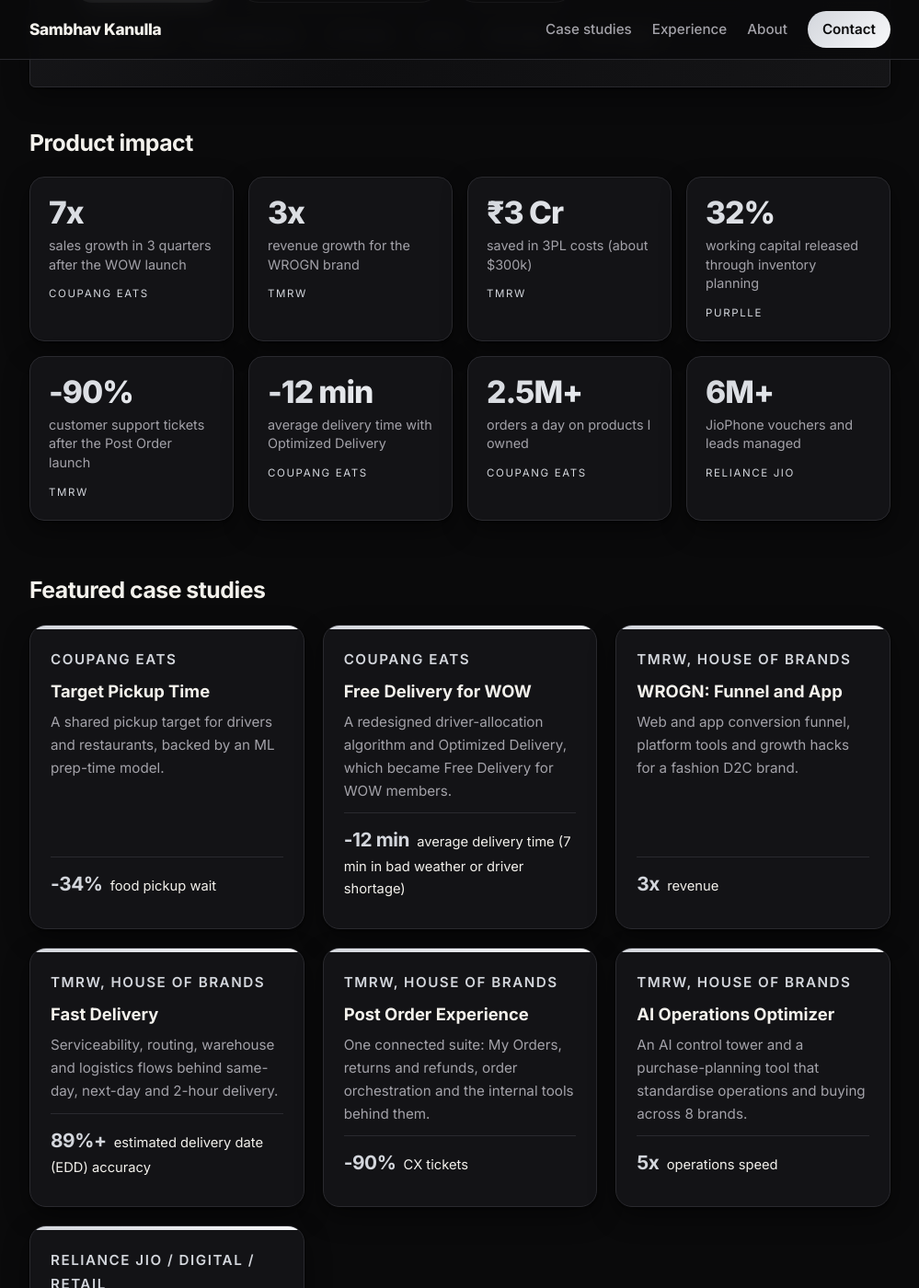
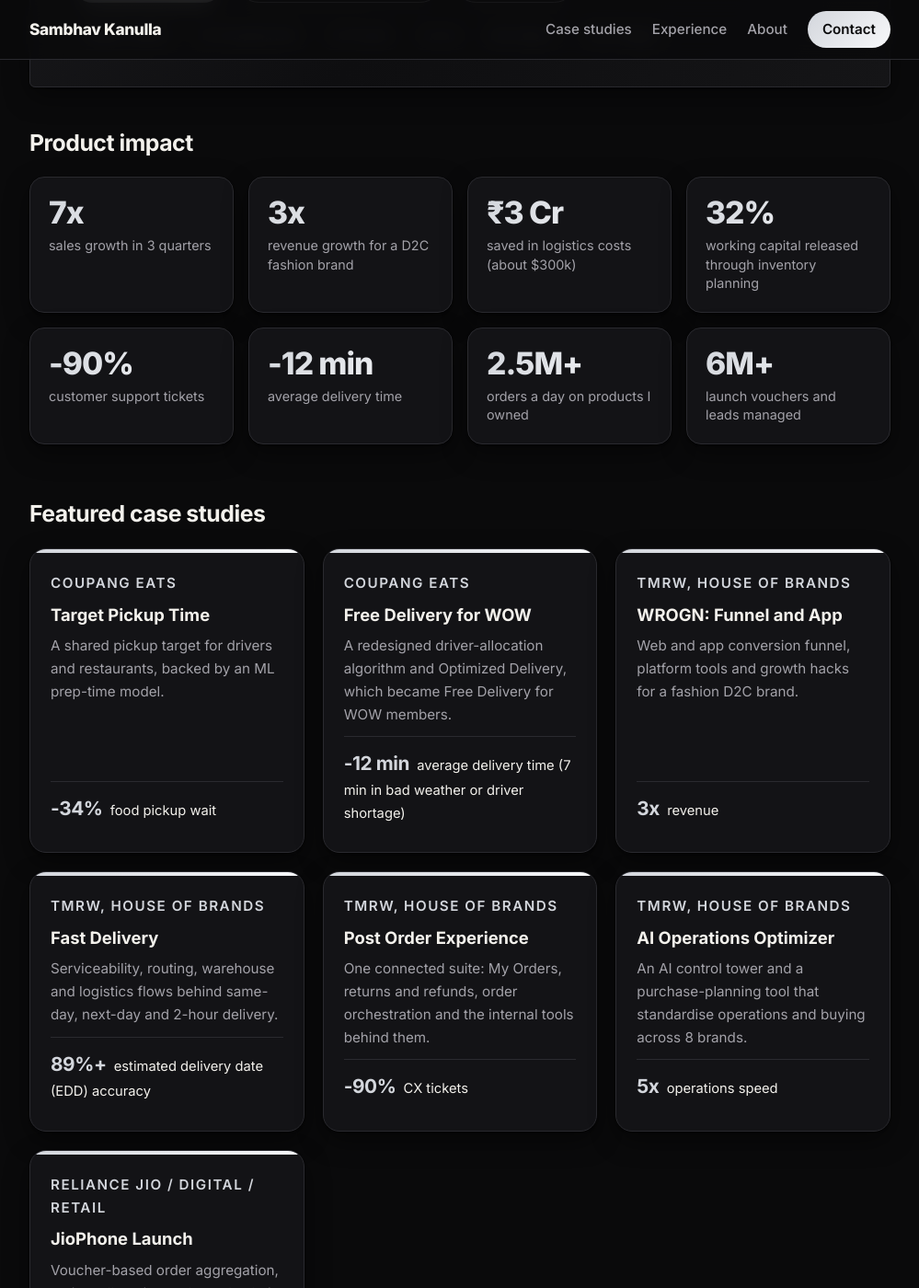
Before and after one commit to sambhavkanulla/sambhavkanulla.github.io, a Jekyll site: the page built from index.html, in a window 1280 px wide and 1400 px high, scrolled down 593 px. Shown: the whole window at 92% size, without its empty margins (140-1139 px from the left). Built offline with Jekyll 4.4.1, drawn with Linux system fonts in a browser that asks for light colours.

Commit message:
Product impact cards: show only the impact, drop company and project names
Co-Authored-By: Claude Sonnet 5.5 <noreply@anthropic.com>
Claude-Session: https://claude.ai/code/session_01PrKmB98M39T9226rhsuyd2

```diff
--- a/_data/profile.yml
+++ b/_data/profile.yml
@@ -33,32 +33,24 @@ linkedin: "https://www.linkedin.com/in/sambhavkanulla/"
 # Resume button. Leave as "" to hide the button.
 resume_file: "/Sambhav_Kanulla_Resume.pdf"
 
-# Impact highlight cards on the Home page (value, label, and where it happened)
+# Impact highlight cards on the Home page (a big number and what it means)
 impact:
   - value: "7x"
-    label: "sales growth in 3 quarters after the WOW launch"
-    source: "Coupang Eats"
+    label: "sales growth in 3 quarters"
   - value: "3x"
-    label: "revenue growth for the WROGN brand"
-    source: "TMRW"
+    label: "revenue growth for a D2C fashion brand"
   - value: "₹3 Cr"
-    label: "saved in 3PL costs (about $300k)"
-    source: "TMRW"
+    label: "saved in logistics costs (about $300k)"
   - value: "32%"
     label: "working capital released through inventory planning"
-    source: "Purplle"
   - value: "-90%"
-    label: "customer support tickets after the Post Order launch"
-    source: "TMRW"
+    label: "customer support tickets"
   - value: "-12 min"
-    label: "average delivery time with Optimized Delivery"
-    source: "Coupang Eats"
+    label: "average delivery time"
   - value: "2.5M+"
     label: "orders a day on products I owned"
-    source: "Coupang Eats"
   - value: "6M+"
-    label: "JioPhone vouchers and leads managed"
-    source: "Reliance Jio"
+    label: "launch vouchers and leads managed"
 
 # The About page
 about:
--- a/assets/css/portfolio.css
+++ b/assets/css/portfolio.css
@@ -69,7 +69,6 @@ h3 { font-size: 1.15rem; margin: 0 0 0.45em; line-height: 1.3; font-weight: 700;
 .proof-item { background: var(--surface); border: 1px solid var(--line); border-radius: 16px; padding: 20px; box-shadow: var(--shadow); }
 .proof-value { font-size: 2.1rem; font-weight: 800; line-height: 1.05; letter-spacing: -0.03em; background: linear-gradient(135deg, var(--accent), var(--accent-2)); -webkit-background-clip: text; background-clip: text; -webkit-text-fill-color: transparent; }
 .impact-title { margin: 40px 0 16px; }
-.proof-source { font-size: 0.72rem; text-transform: uppercase; letter-spacing: 0.14em; color: var(--accent); margin-top: 12px; }
 .proof-label { font-size: 0.9rem; color: var(--muted); margin-top: 8px; line-height: 1.45; }
 
 /* cards */
--- a/index.html
+++ b/index.html
@@ -25,7 +25,6 @@ title: "Product Leader"
     <div class="proof-item">
       <div class="proof-value">{{ item.value }}</div>
       <div class="proof-label">{{ item.label }}</div>
-      <div class="proof-source">{{ item.source }}</div>
     </div>
     {% endfor %}
   </div>
```
